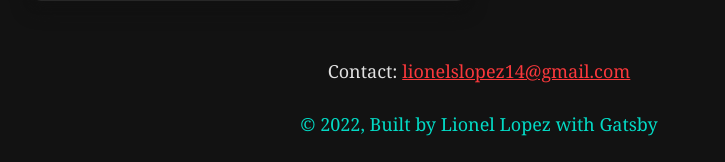
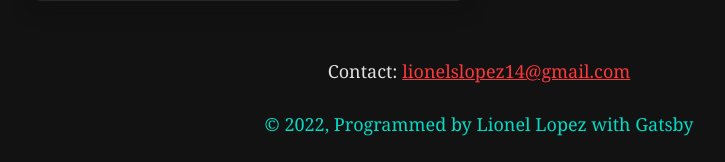
Before and after one commit to lopez824/my-portfolio, a Gatsby site: page / in a window 1280 px wide. Shown: the part 3954-4116 px from the top of the page, without its empty margins (161-886 px from the left). Built offline with nearby package versions, Linux system fonts and the light colour scheme; Gatsby itself is replaced by a stand-in of ours.

Commit message:
Update layout.js

```diff
--- a/src/components/layout.js
+++ b/src/components/layout.js
@@ -40,7 +40,7 @@ const Layout = ({ children }) => {
           }}
         >
           <p id="contact">Contact: <a href="mailto:lionelslopez14@gmail.com">lionelslopez14@gmail.com</a></p>
-          © {new Date().getFullYear()}, Built by Lionel Lopez with Gatsby
+          © {new Date().getFullYear()}, Programmed by Lionel Lopez with Gatsby
         </footer>
       </div>
     </>
```
